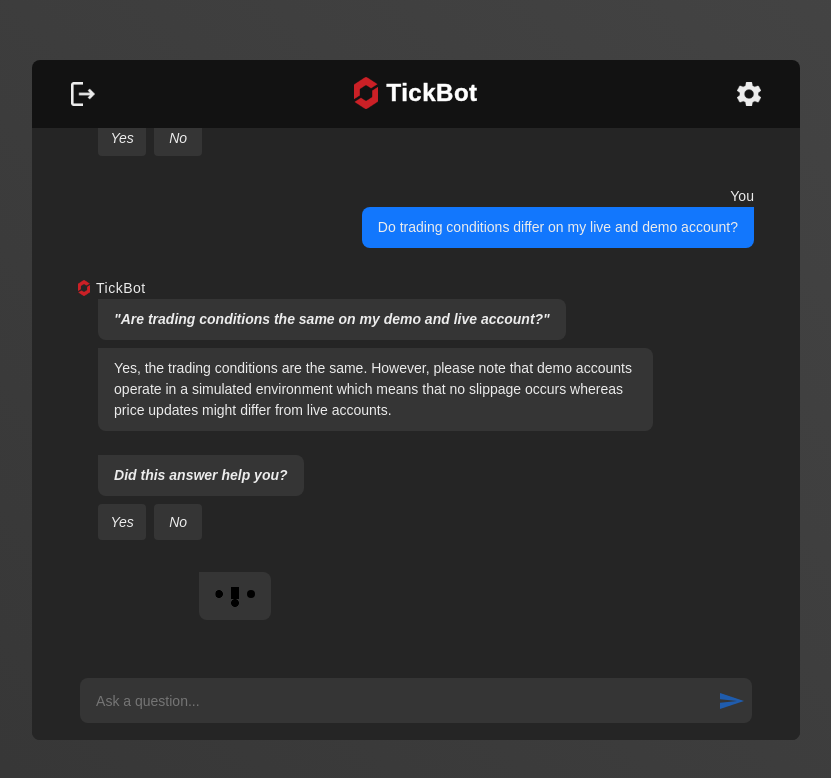
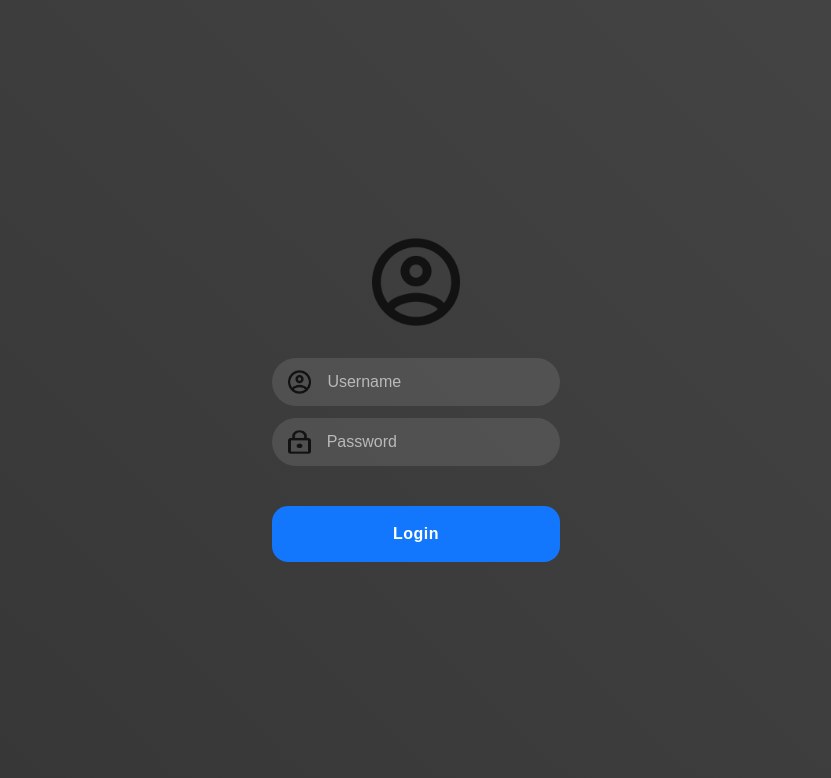
Before and after one commit to KaareI/Chatbot, a React (Create React App) app: page / in a window 1280 px wide. Shown: the top 778 px of the page, without its empty margins (224-1055 px from the left). Built offline with nearby package versions, Linux system fonts and the light colour scheme.

Commit message:
Smooth scroll when clicking buttons

```diff
--- a/src/App.js
+++ b/src/App.js
@@ -9,7 +9,7 @@ import Login from "./components/Login";
 
 function App() {
     // State to manage login status
-    const [isLoggedIn, setIsLoggedIn] = useState(true);
+    const [isLoggedIn, setIsLoggedIn] = useState(false);
 
     // Handler function to set login status
     const handleLoginSuccess = (data) => {
--- a/src/components/Chat.js
+++ b/src/components/Chat.js
@@ -11,11 +11,15 @@ import Client from "./Client";
 const Chat = ({ messages, generatedAnswer }) => {
     const lastMessageRef = useRef(null);
 
-    useEffect(() => {
-        // Scroll to the last message when messages change
+    const smoothScroll = () => {
         if (lastMessageRef.current) {
             lastMessageRef.current.scrollIntoView({ behavior: 'smooth' });
         }
+    }
+
+    useEffect(() => {
+        // Scroll to the last message when messages change
+        smoothScroll()
     }, [messages]);
 
     if (messages === undefined || messages.length === 0) {
@@ -56,6 +60,7 @@ const Chat = ({ messages, generatedAnswer }) => {
                 additionalAnswers[i].classList.add("ShowAddtionalAnswers");
             }
         }
+        smoothScroll()
     }
 
     return (
--- a/src/components/ChatWindow.js
+++ b/src/components/ChatWindow.js
@@ -109,10 +109,10 @@ const ChatWindow = () => {
 
 //TEMPO
         // FOR DESIGNING BOT MESSAGES
-                useEffect(() => {
+/*                 useEffect(() => {
                     handleSendMessage("Do trading conditions differ on my live and demo account?", true)
                     handleSendMessage(BotResponse[0].message, false)
-                }, []);
+                }, []); */
 //TEMPO
 
     /* Logic handles the rendering of settings */
--- a/src/components/InputField.js
+++ b/src/components/InputField.js
@@ -1,4 +1,4 @@
-import React, {useState} from "react";
+import React, { useState } from "react";
 
 // Import CSS
 import './InputField.css';
@@ -6,9 +6,9 @@ import './Button.css';
 
 // Import assets
 import SendButton from "../assets/Send.png";
-import {BotResponse} from "./misc/BotAnswers";
+import { BotResponse } from "./misc/BotAnswers";
 
-const InputField = ({sendInput, storeMessages, setGeneratedAnswer}) => {
+const InputField = ({ sendInput, storeMessages, setGeneratedAnswer }) => {
     const [inputValue, setInputValue] = useState('');
     const [isDisabled, setIsDisabled] = useState(false);
 
@@ -31,7 +31,7 @@ const InputField = ({sendInput, storeMessages, setGeneratedAnswer}) => {
             /* Handle response from server */
             .then(response => {
                 if (!response.ok) {
-                    return {id: '9999'}
+                    return { id: '9999' }
                 }
                 return response.json();
             })
@@ -49,7 +49,7 @@ const InputField = ({sendInput, storeMessages, setGeneratedAnswer}) => {
             askQuestion(userQuestion)
                 .then(object => {
                     console.log(object);
-                    const answerID = parseInt(object.id);
+                    const answerID = parseInt(object[0].id);
                     let answer;
                     for (const response of BotResponse) {
                         if (response.id === answerID) {
@@ -109,12 +109,12 @@ const InputField = ({sendInput, storeMessages, setGeneratedAnswer}) => {
 
             <button
                 className={`Button ${inputValue.trim() === '' ? 'Disabled' : ''}`}
-                style={{margin: "auto"}}
+                style={{ margin: "auto" }}
                 onClick={handleButtonClick}
                 disabled={inputValue.trim() === ''}
             >
                 <img src={SendButton} alt="Send Button"
-                     style={{width: '24px', height: '16px', margin: "auto"}}
+                    style={{ width: '24px', height: '16px', margin: "auto" }}
                 />
             </button>
 
--- a/src/components/Login.js
+++ b/src/components/Login.js
@@ -20,7 +20,8 @@ const Login = (props) => {
     /* Send user message when "ENTER" is pressed */
     const handleKeyPress = (event) => {
         if (event.key === 'Enter') {
-            handleLogin();
+            checkCredentials("test", "test")
+/*             handleLogin(); */
         }
     };
 
```
